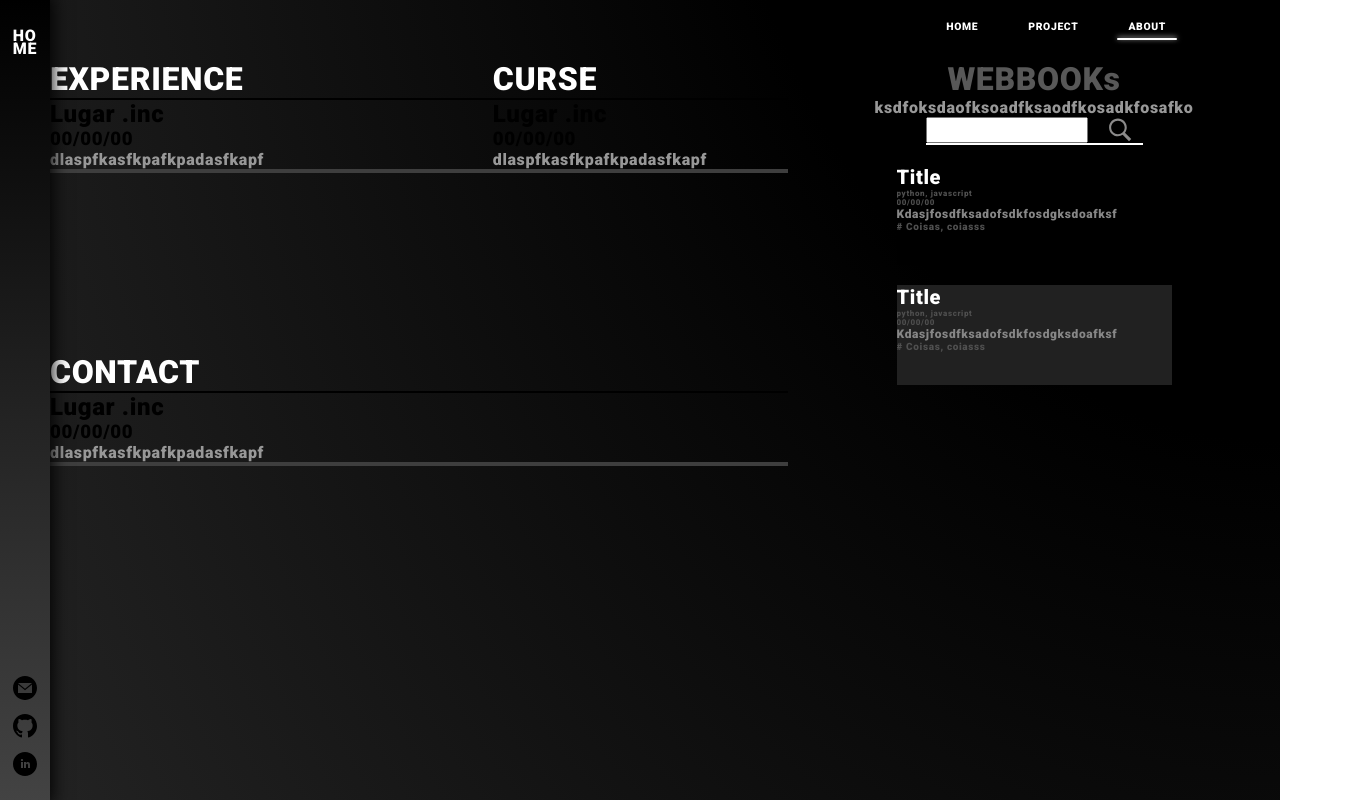
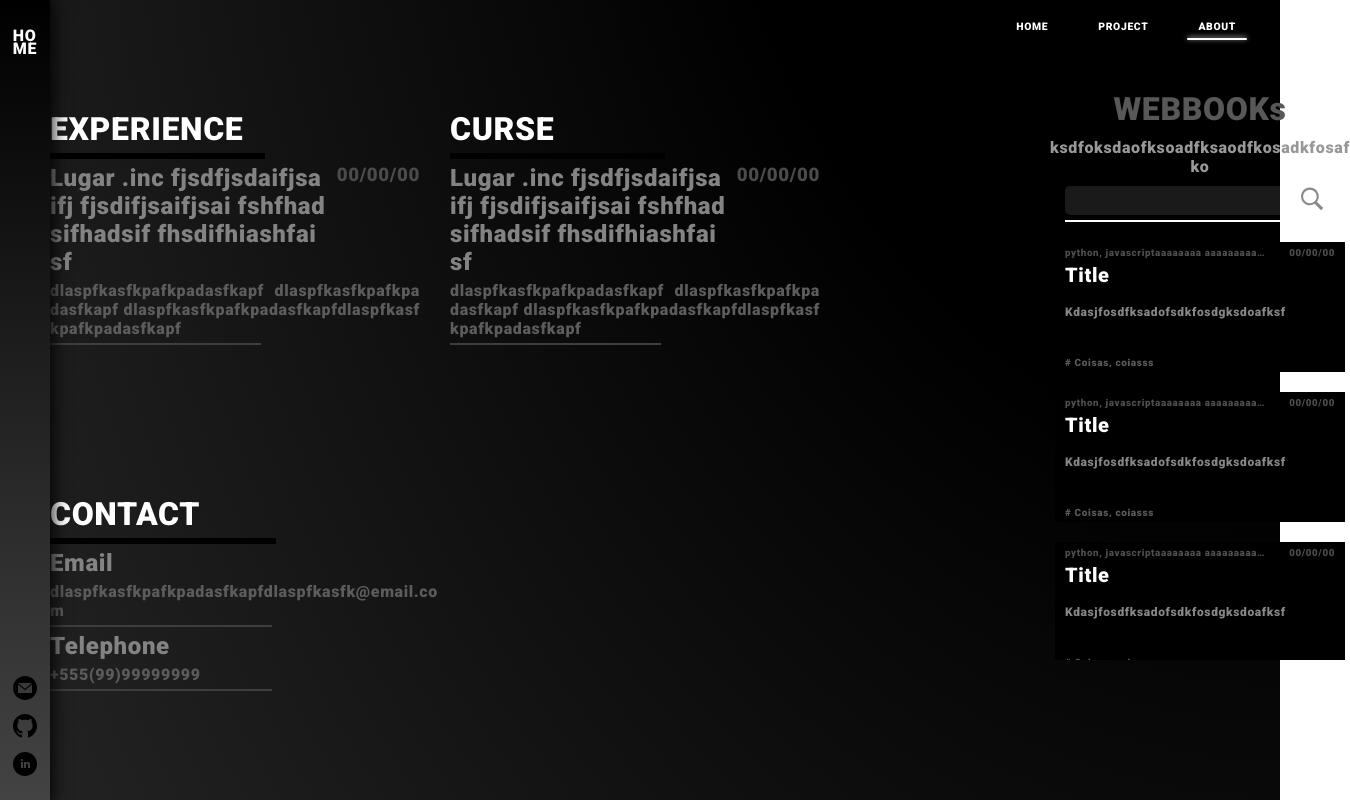
Before and after one commit to BecomeAllan/webportfolio, a Next.js app: page /about in a window 1280 px wide. Shown: the whole page, 1350 px wide, since content can reach past the window. Built offline with nearby package versions, Linux system fonts and the light colour scheme; a web font is replaced by a local one.

Commit message:
update style about

```diff
--- a/src/pages/about/about.module.scss
+++ b/src/pages/about/about.module.scss
@@ -1,57 +1,90 @@
 .container {
-  display: grid;
-  grid-template-columns: 60% 40%;
+  display: flex;
+  justify-content: center;
+  // grid-template-columns: 60% 40%;
 
   .about {
-    grid-column: 1;
+    // grid-column: 1;
+    width: 800px;
+    margin-top: 50px;
+    margin-right: 200px;
     display: grid;
-    grid-template-columns: 60% 40%;
-    grid-template-rows: 60 40%;
+    grid-template-columns: 50% 50%;
+    grid-template-rows: 70% 30%;
+
 
     h1 {
       color: #fff;
     }
     h2 {
-      color: #000;
+      word-break: break-all;
+      color: rgb(131, 131, 131);
     }
     h3 {
-      color: #000;
+      color: rgb(75, 75, 75);
     }
     p {
-      color: #989898;
+      word-break: break-all;
+      text-align: justify;
+      padding-right: 10px;
+      margin-top: 5px;
+      color: #5c5c5c;
     }
 
     .line {
-      border: 1px solid #000;
+      margin: 5px 0;
+      border: 3px solid #000;
+      width: 55%;
+    }
+    .topInfo {
+      display: flex;
+      justify-content: space-between;
+
+      & > h3 {
+        margin: 0px 10px;
+      }
     }
 
     .experienceCard {
       grid-row: 1;
       grid-column: 1;
+      margin-right: 20px;
+
+      & > .line {
+        width: 55%;
+      }
 
       .experience{
+        max-height: 300px;
+        overflow-y: scroll;
         & > .line {
-          border: 2px solid #3E3E3E;
+          margin-bottom: 20px;
+          border: 1px solid #3E3E3E;
+          // width: 45%;
         }
       }
     }
     .curseCard {
       grid-row: 1;
       grid-column: 2;
+      margin-right: 20px;
 
       .curse{
+        max-height: 300px;
+        overflow-y: scroll;
         & > .line {
-          border: 2px solid #3E3E3E;
+          margin-bottom: 20px;
+          border: 1px solid #3E3E3E;
         }
       }
     }
     .contactCard {
       grid-row: 2;
-      grid-column: 1 / span 2;
+      // grid-column: 1 / span 2;
 
       .contact{
         & > .line {
-          border: 2px solid #3E3E3E;
+          border: 1px solid #3E3E3E;
         }
       }
     }
@@ -60,42 +93,72 @@
 
   .webbook {
     display: flex;
+    width: 300px;
+    height: 600px;
+
     flex-direction: column;
     justify-content: center;
     align-items: center;
 
     & > h1 {
+      padding-top: 30px;
       color: #585858;
     }
     & > p {
+      word-break: break-all;
+      text-align: center;
+
+      padding: 10px 0;
       color: #989898;
-      text-align: center;
     }
 
     .searchTag {
-      display: grid;
-      grid-template-columns: 75% 25%;
-      grid-row: 95% auto;
+      width: 90%;
+      display: flex;
+      flex-direction: column;
 
+      form {
+        display: flex;
+        // grid-template-columns: 75% 25%;
+        // grid-row: 95% auto;
         & > input {
-        grid-column: 1;
-        grid-row: 1;
+          // grid-column: 1;
+          // grid-row: 1;
+          background-color: rgba(#fff, 0.1);
+          color: #fff;
+          border: none;
+          border-radius: 5px;
+
+          width: 100%;
         }
 
+        & > button {
+          background-color: rgba(#000, 0);
+          border: none;
+
           & > img {
-        grid-column: 2;
-        grid-row: 1;
+            // grid-column: 2;
+            // grid-row: 1;
             width: 26px;
             height: 26px;
             justify-self: flex-end;
-        padding-right: 10px;
+            padding: 0 10px;
 
             filter: invert(54%) sepia(10%) saturate(17%) hue-rotate(352deg) brightness(99%) contrast(91%);
           }
+
+          & > img:hover {
+            cursor: pointer;
+            filter: invert(100%) sepia(100%) saturate(0%) hue-rotate(352deg) brightness(100%) contrast(91%);
+          }
+        }
+      }
       .lineSearch {
+        margin-top: 5px;
+        width: 100%;
         border: 1px solid #fff;
-        grid-column: 1 / span 2;
-        grid-row: 2;
+        // grid-column: 1 / span 2;
+        // grid-row: 2;
       }
     }
 
@@ -104,9 +167,9 @@
 
       display: flex;
       flex-direction: column;
-      height: 500px;
-
-
+      align-items: center;
+      max-height:   600px;
+      width: 100%;
 
       h1 {
         font: "Secular One";
@@ -114,38 +177,109 @@
         font-size: 20px;
       }
       h6 {
-        font-size: 8px;
-        color: #4E4E4E;
+        font-size: 9.75px;
+        color: #4e4e4e;
       }
       h2 {
         color: #868686;
         font-size: 12px;
       }
       h5 {
-        color: #505050;
+        color: #5c5c5c;
         font-size: 10px;
       }
 
+      .topCardSearch {
+        display: flex;
+        flex-direction: row;
+        justify-content: space-between;
+        height: fit-content;
+
+        .laguageSearch {
+          white-space: nowrap;
+          overflow: hidden;
+          text-overflow: ellipsis;
+          padding-right: 20px;
+          padding-bottom: 5px;
+        }
+      }
+
+      .titleSearch {
+        height: max-content;
+        margin-bottom: 20px;
+
+        white-space: nowrap;
+        overflow: hidden;
+        text-overflow: ellipsis;
+      }
+
+      .descriptionSearch {
+        height: 40px;
+        // margin-top: 10px;
+
+        text-align: justify;
+        overflow-wrap: break-word;
+        overflow: hidden;
+        text-overflow: ellipsis;
+        word-break: break-all
+      }
+
+      .tagSearch {
+        // margin-top: 5px;
+        white-space: nowrap;
+        overflow: hidden;
+        text-overflow: ellipsis;
+        margin-top: 15px;
+      }
+
       .cardSearchSelected {
+        // overflow: hidden;
+        // text-overflow: ellipsis;
+
+        width: 90%;
+        padding: 5px 10px;
         margin: 20px 0 0 0;
-        background: #212121;
+        background: #181818;
         display: flex;
         flex-direction: column;
-        min-width: 275px;
-        min-height: 100px;
-
+        // min-width: 275px;
+        height: 120px;
       }
 
       .cardSearch {
+        // overflow: hidden;
+        // text-overflow: ellipsis;
+        // white-space: nowrap;
+
+        width: 90%;
+        padding: 5px 10px;
         margin: 20px 0 0 0;
         background: #000000;
         display: flex;
         flex-direction: column;
-        background: #000000;
-        min-width: 275px;
-        min-height: 100px;
+        // min-width: 275px;
+        height: 120px;
+      }
 
-
+      .cardSearch:hover {
+        background: #fff;
+        cursor: pointer;
+        .titleSearch {
+          color: #000;
+        }
+        .descriptionSearch {
+          color: rgb(41, 41, 41);
+        }
+      }
+      .cardSearchSelected:hover {
+        background: #fff;
+        cursor: pointer;
+        .titleSearch {
+          color: #000;
+        }
+        .descriptionSearch {
+          color: rgb(41, 41, 41);
+        }
       }
     }
 
--- a/src/pages/about/index.tsx
+++ b/src/pages/about/index.tsx
@@ -8,32 +8,45 @@ export default function Project() {
       <div className={styles.about}>
         <div className={styles.experienceCard}>
           <h1>EXPERIENCE</h1>
-          <div className={styles.line}/>
+          <div className={styles.line} />
           <div className={styles.experience}>
-            <h2>Lugar .inc</h2>
+
+            <div className={styles.topInfo}>
+              <h2>Lugar .inc fjsdfjsdaifjsaifj fjsdifjsaifjsai fshfhadsifhadsif fhsdifhiashfaisf  </h2>
               <h3>00/00/00</h3>
-            <p>dlaspfkasfkpafkpadasfkapf</p>
+            </div>
+            <p>dlaspfkasfkpafkpadasfkapf dlaspfkasfkpafkpadasfkapf dlaspfkasfkpafkpadasfkapfdlaspfkasfkpafkpadasfkapf</p>
             <div className={styles.line} />
+
           </div>
         </div>
         <div className={styles.curseCard}>
           <h1>CURSE</h1>
-          <div className={styles.line}/>
+          <div className={styles.line} />
           <div className={styles.curse}>
-            <h2>Lugar .inc</h2>
+
+            <div className={styles.topInfo}>
+              <h2>Lugar .inc fjsdfjsdaifjsaifj fjsdifjsaifjsai fshfhadsifhadsif fhsdifhiashfaisf  </h2>
               <h3>00/00/00</h3>
-            <p>dlaspfkasfkpafkpadasfkapf</p>
+            </div>
+            <p>dlaspfkasfkpafkpadasfkapf dlaspfkasfkpafkpadasfkapf dlaspfkasfkpafkpadasfkapfdlaspfkasfkpafkpadasfkapf</p>
             <div className={styles.line} />
+
           </div>
         </div>
         <div className={styles.contactCard}>
           <h1>CONTACT</h1>
-          <div className={styles.line}/>
+          <div className={styles.line} />
           <div className={styles.contact}>
-            <h2>Lugar .inc</h2>
-            <h3>00/00/00</h3>
-            <p>dlaspfkasfkpafkpadasfkapf</p>
+
+            <h2>Email</h2>
+            <p>dlaspfkasfkpafkpadasfkapfdlaspfkasfk@email.com</p>
             <div className={styles.line} />
+
+            <h2>Telephone</h2>
+            <p>+555(99)99999999</p>
+            <div className={styles.line} />
+
           </div>
         </div>
       </div>
@@ -43,27 +56,80 @@ export default function Project() {
         <p>ksdfoksdaofksoadfksaodfkosadkfosafko</p>
 
         <div className={styles.searchTag}>
+          <form action="" method="get">
             <input type="text" />
+            <button type='submit'>
               <img src="/search.svg" alt="search" />
+            </button>
+          </form>
           <div className={styles.lineSearch} />
         </div>
 
         <div className={styles.projectcard}>
 
           <div className={styles.cardSearch}>
-            <h1>Title</h1>
-            <h6 className={styles.laguageSearch}>python, javascript</h6>
+
+            <div className={styles.topCardSearch}>
+              <h6 className={styles.laguageSearch}>python, javascriptaaaaaaaa aaaaaaaaaaaaaaaaaaaaaaaaa aaaaaaaaaaaaaaaaaaaaaaaaaaaaaaaaaaaaaaaaaaaaaaaaaaaaaaaaaa</h6>
               <h6 className={styles.dateSearch}>00/00/00</h6>
+            </div>
+
+            <h1 className={styles.titleSearch}>Title</h1>
             <h2 className={styles.descriptionSearch}>Kdasjfosdfksadofsdkfosdgksdoafksf</h2>
             <h5 className={styles.tagSearch}># Coisas, coiasss</h5>
+
+          </div>
+          <div className={styles.cardSearch}>
+
+            <div className={styles.topCardSearch}>
+              <h6 className={styles.laguageSearch}>python, javascriptaaaaaaaa aaaaaaaaaaaaaaaaaaaaaaaaa aaaaaaaaaaaaaaaaaaaaaaaaaaaaaaaaaaaaaaaaaaaaaaaaaaaaaaaaaa</h6>
+              <h6 className={styles.dateSearch}>00/00/00</h6>
+            </div>
+
+            <h1 className={styles.titleSearch}>Title</h1>
+            <h2 className={styles.descriptionSearch}>Kdasjfosdfksadofsdkfosdgksdoafksf</h2>
+            <h5 className={styles.tagSearch}># Coisas, coiasss</h5>
+
+          </div>
+          <div className={styles.cardSearch}>
+
+            <div className={styles.topCardSearch}>
+              <h6 className={styles.laguageSearch}>python, javascriptaaaaaaaa aaaaaaaaaaaaaaaaaaaaaaaaa aaaaaaaaaaaaaaaaaaaaaaaaaaaaaaaaaaaaaaaaaaaaaaaaaaaaaaaaaa</h6>
+              <h6 className={styles.dateSearch}>00/00/00</h6>
+            </div>
+
+            <h1 className={styles.titleSearch}>Title</h1>
+            <h2 className={styles.descriptionSearch}>Kdasjfosdfksadofsdkfosdgksdoafksf</h2>
+            <h5 className={styles.tagSearch}># Coisas, coiasss</h5>
+
+          </div>
+          <div className={styles.cardSearch}>
+
+            <div className={styles.topCardSearch}>
+              <h6 className={styles.laguageSearch}>python, javascriptaaaaaaaa aaaaaaaaaaaaaaaaaaaaaaaaa aaaaaaaaaaaaaaaaaaaaaaaaaaaaaaaaaaaaaaaaaaaaaaaaaaaaaaaaaa</h6>
+              <h6 className={styles.dateSearch}>00/00/00</h6>
+            </div>
+
+            <h1 className={styles.titleSearch}>Title</h1>
+            <h2 className={styles.descriptionSearch}>Kdasjfosdfksadofsdkfosdgksdoafksf</h2>
+            <h5 className={styles.tagSearch}># Coisas, coiasss</h5>
+
           </div>
 
           <div className={styles.cardSearchSelected}>
-            <h1>Title</h1>
+
+            <div className={styles.topCardSearch}>
               <h6 className={styles.laguageSearch}>python, javascript</h6>
               <h6 className={styles.dateSearch}>00/00/00</h6>
-            <h2 className={styles.descriptionSearch}>Kdasjfosdfksadofsdkfosdgksdoafksf</h2>
-            <h5 className={styles.tagSearch}># Coisas, coiasss</h5>
+            </div>
+            <h1 className={styles.titleSearch}>Titlefsfasadfsadfsfsfsadfasdfsa</h1>
+            <h2 className={styles.descriptionSearch}>
+              Kdasjfosdfksadofsdkfosdgksdoafksf Kdasjfosdfksadofsdkfosdgk
+              sdoafksfKdasjfosdfksadofsdkfosdgksdoafksfKdasjfo
+              sdfksadofsdkfosdgksdoafksfKdasjfosdfksadofsdkfosdgksdoafksfKd
+              asjfosdfksadofsdkfosdgksdoafksf
+            </h2>
+            <h5 className={styles.tagSearch}># Coisas, coiasssfsdfsadfadsfsadfadsfsadfadsfsdafsaf</h5>
           </div>
         </div>
 
--- a/src/pages/project/project.module.scss
+++ b/src/pages/project/project.module.scss
@@ -122,9 +122,9 @@
 
           word-break: break-all;
           // white-space: nowrap;
-          overflow: hidden;
-          text-overflow: ellipsis;
-          overflow-wrap: break-word;
+          // overflow: hidden;
+          // text-overflow: ellipsis;
+          // overflow-wrap: break-word;
         }
       }
     }
```
Lines whose indentation alone changed are shown as unchanged.
